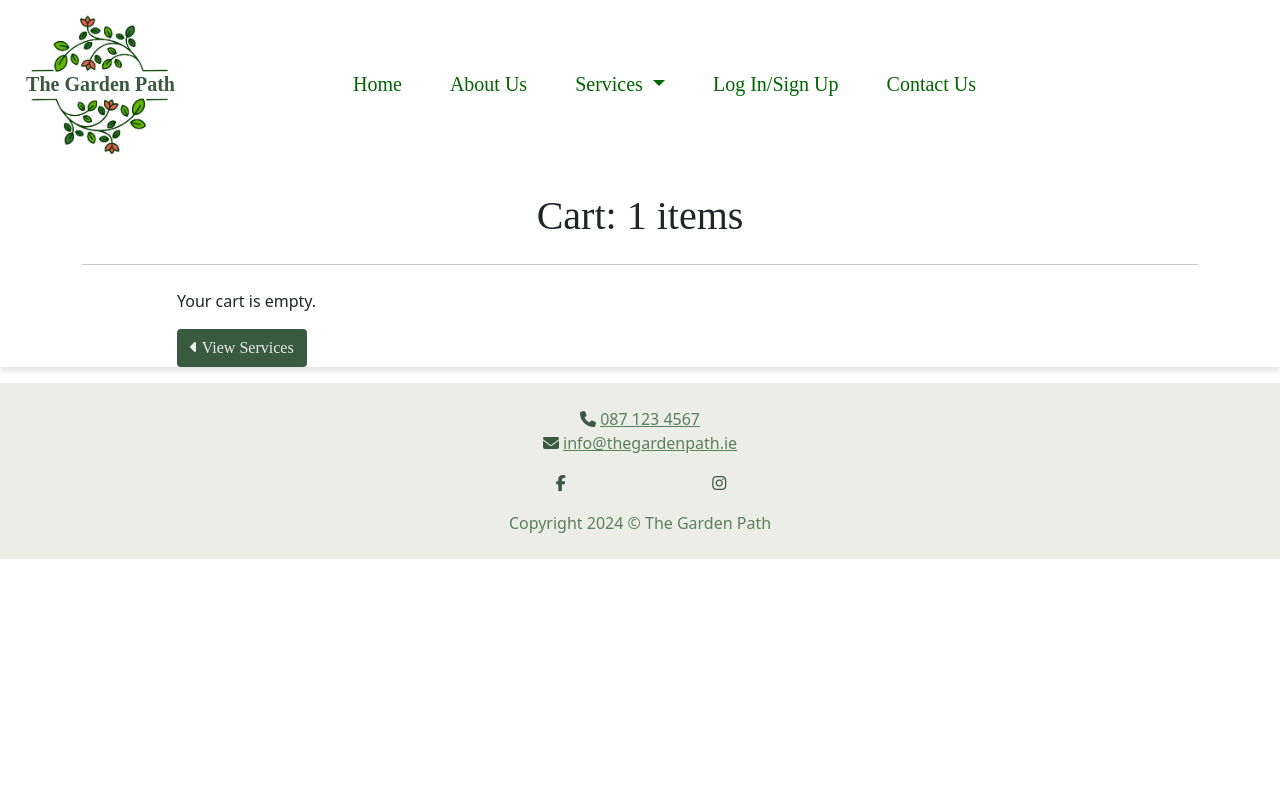
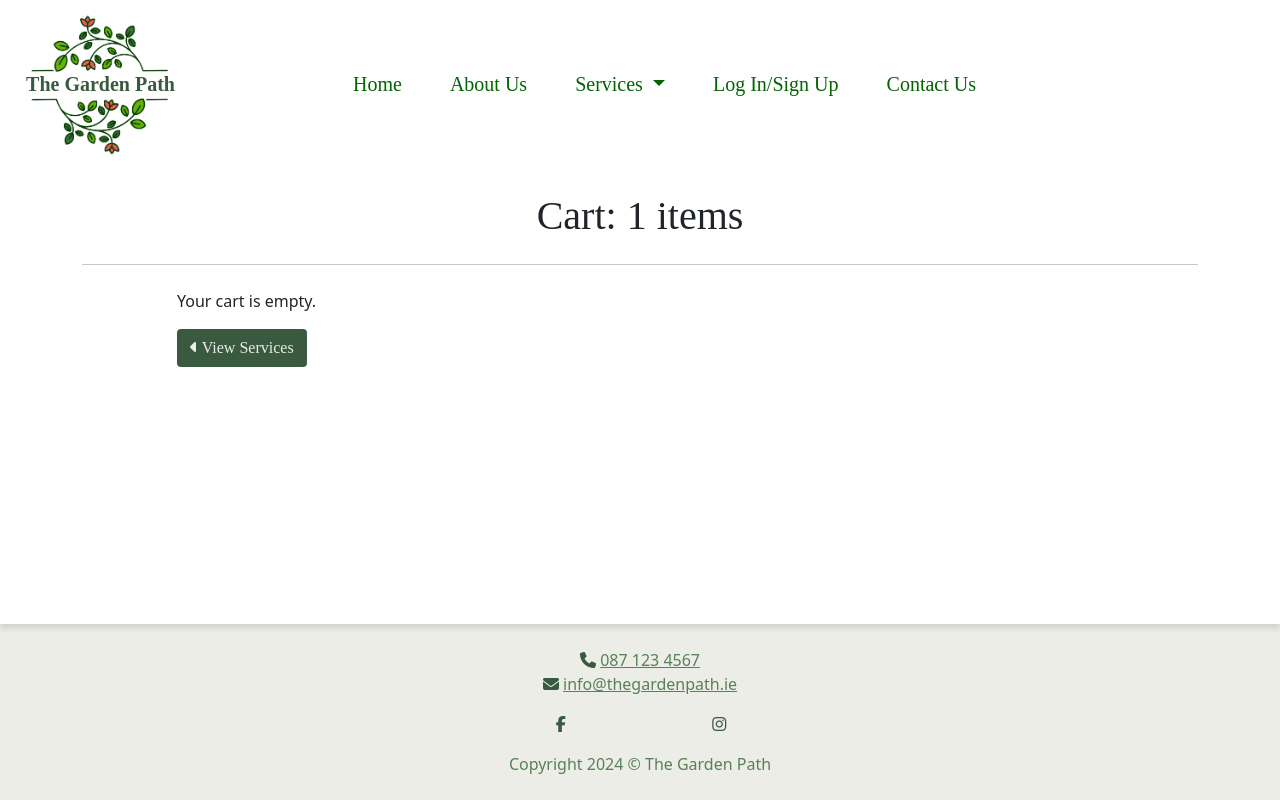
Before and after one commit to simonhw/gardening-services, a Django app: template cart/templates/cart/cart.html in a window 1280 px wide. Run offline with Django 4.2, Linux system fonts and the light colour scheme; the template is opened without the code that fills it: most values are stand-ins (such as "Sample title", 1, 10 or a date in 2020); some libraries are stand-ins or nearby versions; some web fonts are replaced.

Commit message:
Feat: Expand body and fix footer to bottom of pages.

```diff
--- a/templates/base.html
+++ b/templates/base.html
@@ -53,7 +53,7 @@
     <title>The Garden Path{% block extra_title %}{% endblock %}</title>
 </head>
 
-<body>
+<body class="d-flex flex-column min-vh-100">
     <nav class="navbar navbar-expand-lg">
         <div class="container-fluid flex-center">
             <div id="logo-and-text" class="flex-center">
@@ -111,7 +111,7 @@
         </div>
     </nav>
 
-    <main>
+    <main class="flex-grow-1">
         <!-- displaying Django messages -->
         <div id="messages-div" class="container-fluid text-center">
             <div class="row">
```
